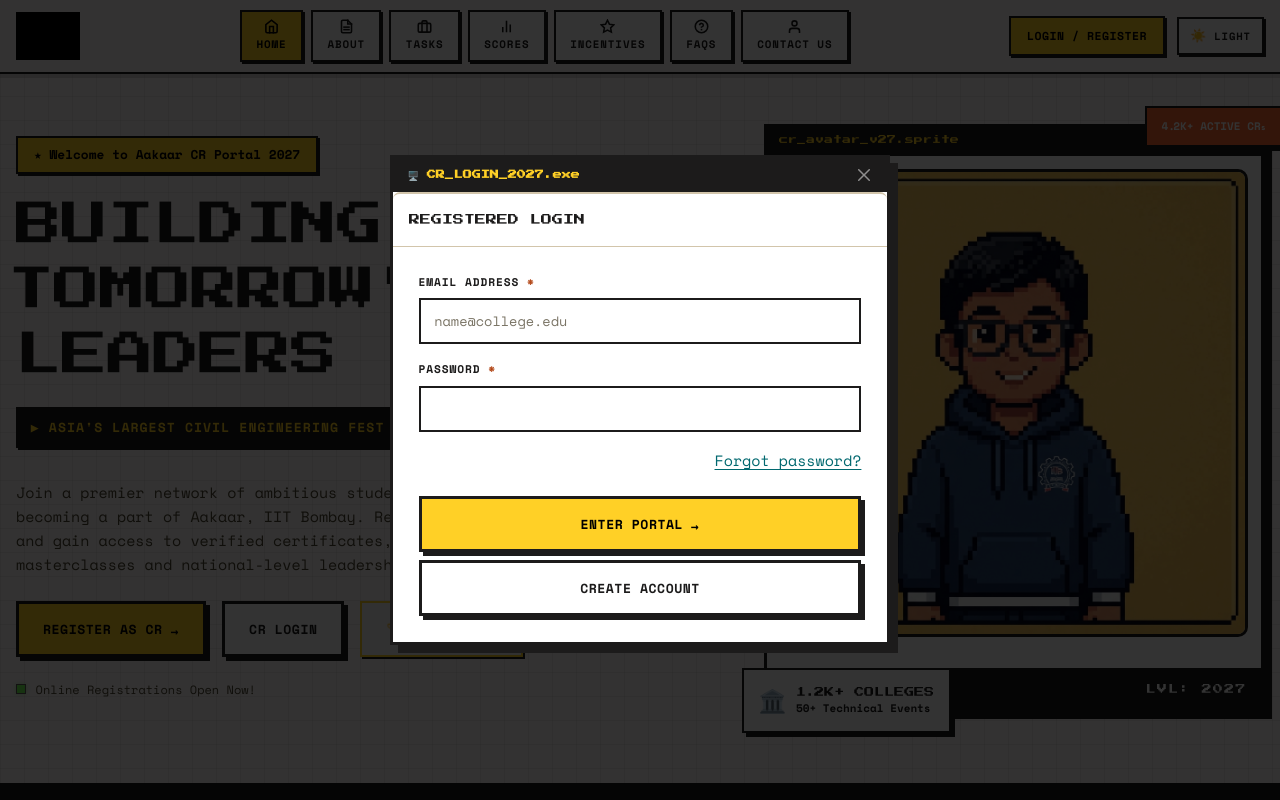
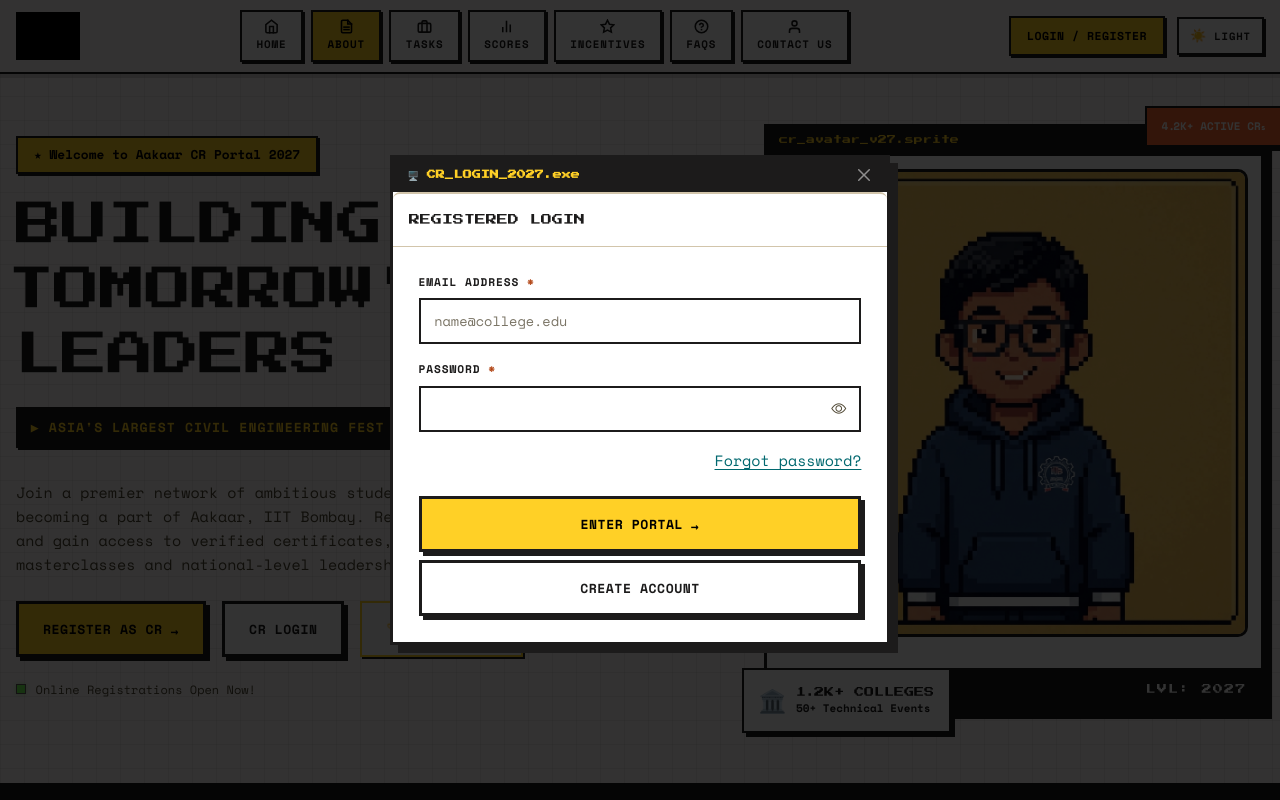
Before and after one commit to Nitesh-9009/crportal, a Django app: page /cr/ in a window 1280 px wide, after a click on "LOGIN / REGISTER". Run offline with Django 4.2, Linux system fonts and the light colour scheme; data that the repository does not hold is empty; some libraries are stand-ins or nearby versions; grey boxes are pictures that could not be loaded.

Commit message:
Refine portal contact and login UI

```diff
--- a/aakarapp/templates/base.html
+++ b/aakarapp/templates/base.html
@@ -14,7 +14,7 @@
     <link href="https://fonts.googleapis.com/css2?family=Press+Start+2P&family=Silkscreen:wght@400;700&family=Space+Mono:ital,wght@0,400;0,700;1,400&display=swap" rel="stylesheet">
     <link href="https://cdn.jsdelivr.net/npm/bootstrap@5.3.2/dist/css/bootstrap.min.css" rel="stylesheet">
     <link rel="stylesheet" href="https://cdn.jsdelivr.net/npm/bootstrap-icons@1.11.3/font/bootstrap-icons.css">
-    <link href="{% static 'css/pixel-theme.css' %}?v=20261008-navcontact1" rel="stylesheet">
+    <link href="{% static 'css/pixel-theme.css' %}?v=20261008-contactauth1" rel="stylesheet">
     {% block styles %}{% endblock %}
 </head>
 <body>
@@ -144,7 +144,10 @@
                     </div>
                     <div class="mb-3">
                         <label class="form-label" for="loginPassword">Password <span style="color:var(--px-coral-text)">*</span></label>
-                        <input type="password" class="form-control" id="loginPassword" name="password" required>
+                        <div class="px-password-field">
+                            <input type="password" class="form-control" id="loginPassword" name="password" required>
+                            <button class="px-password-toggle" type="button" data-password-toggle="loginPassword" aria-label="Show password" aria-pressed="false"><i class="bi bi-eye" aria-hidden="true"></i></button>
+                        </div>
                     </div>
                     <div class="text-end mb-4"><a href="{% url 'account_reset_password' %}">Forgot password?</a></div>
                     <div class="d-grid gap-2">
@@ -184,7 +187,10 @@
                     </div>
                     <div class="mb-3">
                         <label class="form-label" for="regPassword">Password <span style="color:var(--px-coral-text)">*</span></label>
-                        <input type="password" class="form-control" id="regPassword" name="password" required>
+                        <div class="px-password-field">
+                            <input type="password" class="form-control" id="regPassword" name="password" required>
+                            <button class="px-password-toggle" type="button" data-password-toggle="regPassword" aria-label="Show password" aria-pressed="false"><i class="bi bi-eye" aria-hidden="true"></i></button>
+                        </div>
                     </div>
                     <div class="mb-3">
                         <label class="form-label" for="regCollege">Institution name <span style="color:var(--px-coral-text)">*</span></label>
@@ -276,7 +282,7 @@
         const updateActiveSection = () => {
             scrollFrame = undefined;
             const headerHeight = document.querySelector('.px-header')?.offsetHeight || 0;
-            const marker = headerHeight + 28;
+            const marker = Math.max(headerHeight + 28, window.innerHeight * .38);
             let activeId = 'home';
             scrollSections.forEach(section => {
                 if (section.getBoundingClientRect().top <= marker) activeId = section.id;
@@ -288,8 +294,22 @@
         };
         window.addEventListener('scroll', requestSectionUpdate, { passive: true });
         window.addEventListener('resize', requestSectionUpdate);
+        scrollTabs.forEach(tab => tab.addEventListener('click', () => setActiveSection(tab.dataset.scrollTarget)));
         requestSectionUpdate();
     }
+    // Password visibility controls for login and registration.
+    document.querySelectorAll('[data-password-toggle]').forEach(button => {
+        const input = document.getElementById(button.dataset.passwordToggle);
+        const icon = button.querySelector('i');
+        if (!input || !icon) return;
+        button.addEventListener('click', () => {
+            const isVisible = input.type === 'text';
+            input.type = isVisible ? 'password' : 'text';
+            button.setAttribute('aria-pressed', String(!isVisible));
+            button.setAttribute('aria-label', isVisible ? 'Show password' : 'Hide password');
+            icon.className = isVisible ? 'bi bi-eye' : 'bi bi-eye-slash';
+        });
+    });
     // Toast auto-dismiss
     setTimeout(() => {
         document.querySelectorAll('.px-toast-stack .alert').forEach(el => el.remove());
--- a/aakarapp/templates/home.html
+++ b/aakarapp/templates/home.html
@@ -102,7 +102,7 @@
                 </div>
             </div>
             <div>
-                <h3 class="font-pixel" style="font-size:1rem;color:var(--px-headline);">Hi, Welcome to Aakaar CR Network</h3>
+                <h3 class="font-pixel" style="font-size:1rem;color:var(--px-headline);">Welcome to CR Network!</h3>
                 <p class="mt-3" style="color:var(--px-ink-dim);font-size:.9rem;">
                     Aakaar's College Representative Program is the heartbeat of our outreach. We're on a mission to
                     inspire college students across India to discover the exciting world of Civil Engineering.
@@ -120,7 +120,7 @@
                         <li class="px-jstep">
                             <span class="px-jnum">01</span>
                             <div>
-                                <h5>Register in 2 minutes &mdash; it's free</h5>
+                                <h5>Register for absolutely free within 2 minutes!</h5>
                             </div>
                         </li>
                         <li class="px-jstep">
@@ -213,7 +213,7 @@
                     <div class="font-pixel mt-2" style="font-size:10px;color:var(--px-yellow)">IIT BOMBAY CREDENTIAL</div>
                 </div>
                 <div class="p-4 d-flex flex-column flex-grow-1">
-                    <h3 class="font-pixel" style="font-size:.78rem;color:var(--px-headline);">IIT Bombay Certificate</h3>
+                    <h3 class="font-pixel" style="font-size:.78rem;color:var(--px-headline);">Appreciation Certificate</h3>
                     <p class="mt-2" style="color:var(--px-ink-dim);font-size:.78rem;">Official Certificate of Appreciation endorsed by the Civil Engineering Association &amp; Aakaar, IIT Bombay to elevate your resume.</p>
                     <div class="d-flex flex-wrap gap-1 mb-4 mt-2">
                         <span class="px-tag px-reward-tag">#Official</span><span class="px-tag px-reward-tag">#Verified</span><span class="px-tag px-reward-tag">#CV_Boost</span>
@@ -353,11 +353,10 @@
                 <img class="px-contact-avatar" src="{% static 'img/sarthak-kastiya-2027.jpg' %}" alt="Sarthak Kastiya">
                 <div class="px-contact-details">
                     <div class="px-contact-name">Sarthak Kastiya</div>
-                    <div class="px-contact-role">Events Manager</div>
                     <div class="px-contact-lines">
-                        <a href="tel:+919926967455"><span>Phone No</span>99269 67455</a>
-                        <a href="mailto:sarthak@aakaariitb.org.in"><span>Email</span>sarthak@aakaariitb.org.in</a>
-                        <a href="https://www.linkedin.com/in/sarthak-kastiya/" target="_blank" rel="noopener"><span>LinkedIn</span>View profile</a>
+                        <a href="tel:+919926967455" aria-label="Call Sarthak Kastiya"><i class="bi bi-telephone-fill" aria-hidden="true"></i><span class="px-contact-value">99269 67455</span></a>
+                        <a href="mailto:sarthak@aakaariitb.org.in" aria-label="Email Sarthak Kastiya"><i class="bi bi-envelope-fill" aria-hidden="true"></i><span class="px-contact-value">sarthak@aakaariitb.org.in</span></a>
+                        <a href="https://www.linkedin.com/in/sarthak-kastiya/" target="_blank" rel="noopener" aria-label="View Sarthak Kastiya's LinkedIn profile"><i class="bi bi-linkedin" aria-hidden="true"></i><span class="px-contact-value">View profile</span></a>
                     </div>
                 </div>
             </article>
@@ -366,9 +365,9 @@
                 <div class="px-contact-details">
                     <div class="px-contact-name">Vedant Patel</div>
                     <div class="px-contact-lines">
-                        <a href="tel:+918689871099"><span>Phone No</span>86898 71099</a>
-                        <a href="mailto:vedant@aakaariitb.org.in"><span>Email</span>vedant@aakaariitb.org.in</a>
-                        <a href="https://www.linkedin.com/in/vedant-patel-988342320/" target="_blank" rel="noopener"><span>LinkedIn</span>View profile</a>
+                        <a href="tel:+918689871099" aria-label="Call Vedant Patel"><i class="bi bi-telephone-fill" aria-hidden="true"></i><span class="px-contact-value">86898 71099</span></a>
+                        <a href="mailto:vedant@aakaariitb.org.in" aria-label="Email Vedant Patel"><i class="bi bi-envelope-fill" aria-hidden="true"></i><span class="px-contact-value">vedant@aakaariitb.org.in</span></a>
+                        <a href="https://www.linkedin.com/in/vedant-patel-988342320/" target="_blank" rel="noopener" aria-label="View Vedant Patel's LinkedIn profile"><i class="bi bi-linkedin" aria-hidden="true"></i><span class="px-contact-value">View profile</span></a>
                     </div>
                 </div>
             </article>
--- a/aakarapp/templates/leaderboard.html
+++ b/aakarapp/templates/leaderboard.html
@@ -14,7 +14,6 @@
     <section class="px-table-wrap scanlines px-reveal">
         <div class="d-flex flex-wrap justify-content-between align-items-center mb-3 gap-2">
             <h2 class="font-pixel m-0" style="font-size:.8rem;color:var(--px-headline);">TOP 30 — SEASON 2027</h2>
-            <span class="px-tag" style="color:var(--px-green-text);border-color:var(--px-border-ink);">LIVE // SYNCED</span>
         </div>
         <div class="table-responsive">
             <table class="px-table">
@@ -56,7 +55,6 @@
         </div>
         <div class="mt-3 pt-3 d-flex justify-content-between flex-wrap gap-2" style="border-top:2px solid var(--px-line);font-size:.72rem;color:var(--px-ink-dim);">
             <span>Points update as tasks are graded.</span>
-            <span class="px-score-chip" style="font-size:9px;">LVL: 2027</span>
         </div>
     </section>
 </div>
--- a/static/css/pixel-theme.css
+++ b/static/css/pixel-theme.css
@@ -486,7 +486,7 @@ html[data-theme="dark"] .px-mode-toggle { background: var(--px-chip); color: var
   font-style: normal;
   color: var(--px-yellow);
   background: var(--px-bar-bg);
-  padding: 0 .35rem;
+  padding: .1em .35rem;
   box-shadow: 3px 3px 0 var(--px-shadow-ink);
 }
 .px-page-head .px-lead { color: var(--px-ink-dim); max-width: 46rem; margin: 0; }
@@ -1135,16 +1135,17 @@ input[type="file"]::file-selector-button {
 .px-contact-name { font-size: 1rem; font-weight: 700; color: var(--px-ink); }
 .px-contact-role { margin-top: .25rem; font-size: .82rem; color: var(--px-ink-dim); }
 .px-contact-lines { display: grid; gap: .35rem; margin-top: .9rem; font-size: .74rem; }
-.px-contact-lines a { display: grid; grid-template-columns: 5.2rem minmax(0, 1fr); gap: .35rem; color: var(--px-ink-dim); text-decoration: none; overflow-wrap: anywhere; }
+.px-contact-lines a { display: grid; grid-template-columns: 1rem minmax(0, 1fr); align-items: center; gap: .5rem; color: var(--px-ink-dim); text-decoration: none; overflow-wrap: anywhere; }
 .px-contact-lines a:hover { color: var(--px-cyan-text); }
-.px-contact-lines a span { color: var(--px-headline); font-weight: 700; }
+.px-contact-lines a i { color: var(--px-headline); font-size: .85rem; text-align: center; }
+.px-contact-lines a .px-contact-value { color: inherit; font-weight: 400; }
 @media (max-width: 700px) {
   .px-contact-grid { grid-template-columns: 1fr; max-width: 32rem; }
 }
 @media (max-width: 420px) {
   .px-contact-card { grid-template-columns: 88px minmax(0, 1fr); gap: 1rem; padding: 1.2rem; }
   .px-contact-avatar { width: 88px; height: 88px; }
-  .px-contact-lines a { grid-template-columns: 1fr; gap: .1rem; }
+  .px-contact-lines a { grid-template-columns: 1rem minmax(0, 1fr); gap: .45rem; }
 }
 
 /* ---------- Modal (auth + task submit + profile) ---------- */
@@ -1271,10 +1272,23 @@ input[type="file"]::file-selector-button {
   font-family: var(--font-display);
   font-size: var(--stat-size);
   color: var(--px-yellow);
-  background: var(--px-bar-bg);
-  border: 2px solid var(--px-border-ink);
-  padding: .15rem .5rem;
+  padding: .15rem 0;
 }
+
+.px-password-field { position: relative; }
+.px-password-field .form-control { padding-right: 3rem; }
+.px-password-toggle {
+  position: absolute;
+  top: 50%;
+  right: .7rem;
+  transform: translateY(-50%);
+  border: 0;
+  padding: .25rem;
+  line-height: 1;
+  background: transparent;
+  color: var(--px-ink-dim);
+}
+.px-password-toggle:hover, .px-password-toggle:focus-visible { color: var(--px-cyan-text); }
 
 /* ---------- Task cards ---------- */
 .px-task {
```
